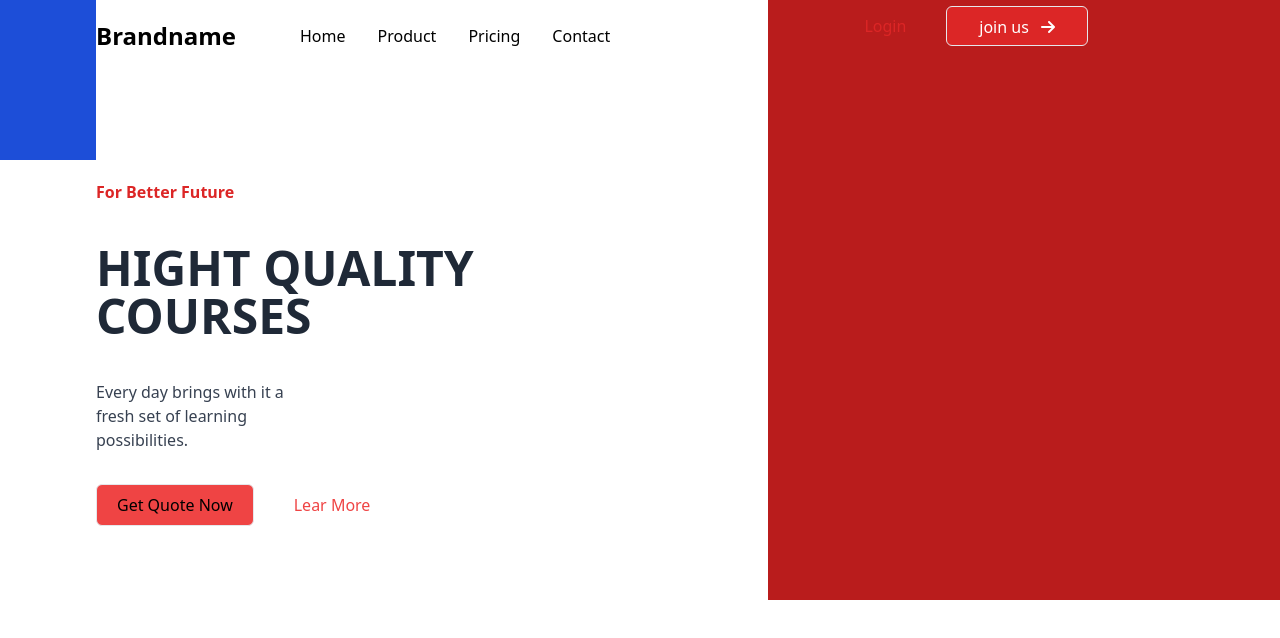
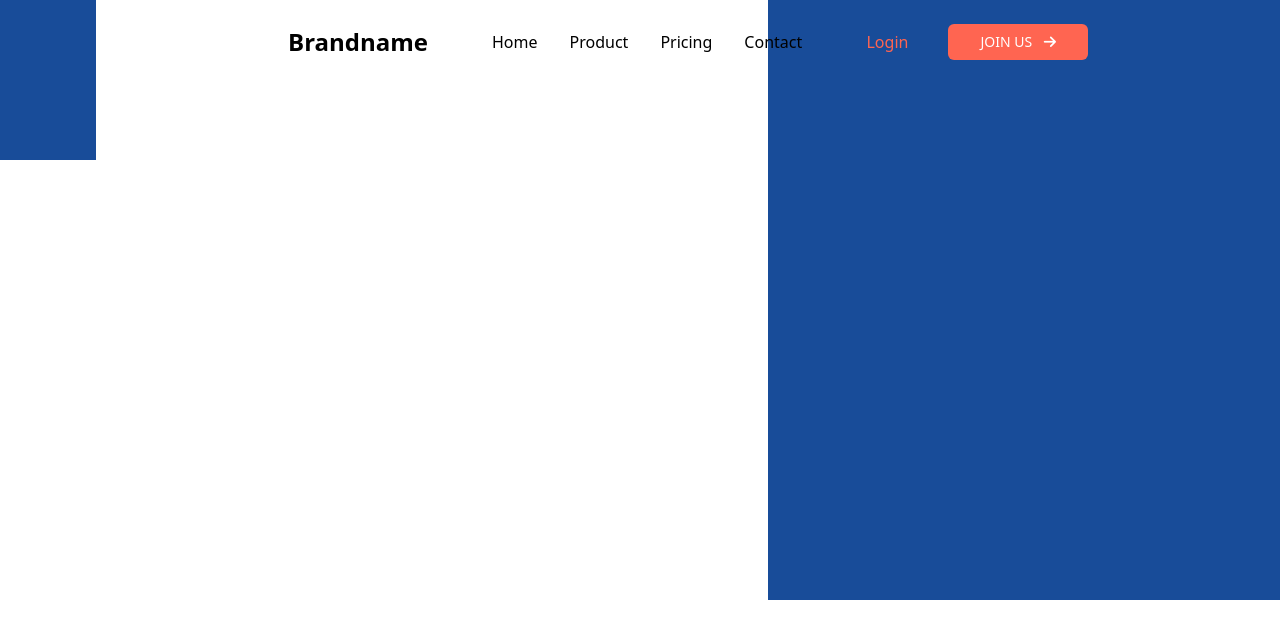
Before and after one commit to MaryMumladze/School-geniun, a website: page public/index.html in a window 1280 px wide. Drawn offline with nearby package versions, Linux system fonts and the light colour scheme.

Commit message:
add navbar responsive

```diff
--- a/public/index.html
+++ b/public/index.html
@@ -2,7 +2,7 @@
 <html lang="en">
 <head>
     <meta charset="utf-8">
-    <link href="./styles.css" rel="stylesheet" />
+    <link href="./styles.css" rel="stylesheet"/>
     <link href="https://unpkg.com/tailwindcss@^1.0/dist/tailwind.min.css"rel="stylesheet">
     <meta name="viewport" content="width=device-width, initial-scale=1.0">
     <title>School Geniune</title>
@@ -10,13 +10,15 @@
 <body>
     <div>
     <div class="relative">
-        <div class="absolute -z-50 bg-blue-700 bg-opacity-100 h-40 w-24"></div>
-        <div class="absolute -z-50 right-0 bg-red-700 bg-opacity-100 height1 w-2/5 " ></div>
+        <div class="absolute -z-50 bg-blue bg-opacity-100 h-40 w-24"></div>
+        <div class="absolute -z-50 bg-blue bg-opacity-100 md:w-2/5 height1 right-0" >
     </div>
-    <div class="container mx-auto flex flex-row items-center justify-between">
-        <div class="ml-24 flex flex-row items-center  pt-5">
-        <h1 class="mr-16 font-bold text-2xl">Brandname</h1>
-        <ul class="flex flex-row gap-8">
+    </div>
+    <div>
+    <div class="container mx-auto flex flex-row items-center justify-between md:pt-6 pt-3">
+        <div class="flex flex-row gap-16 items-center md:pl-36 pl-10">
+        <h1 class="font-bold text-2xl pl-36">Brandname</h1>
+        <ul class="lg:flex hidden flex-row gap-8">
             <a>
                 <li>Home</li>
             </a>
@@ -32,29 +34,30 @@
         </ul>
     </div>
 
-<div class="flex flex-row gap-10 pr-48 h-10">
-    <button class="text-red-600">Login</button>
-    <button class="border rounded-md px-8 py-2 text-white bg-red-600">join us
+<div class="flex flex-row md:gap-10 gap-5 lg:pr-48 pr-10 sm:visible invisible">
+    <button class="text-red">Login</button>
+    <button class="border-none rounded-md md:px-8 px-3 py-2 text-white bg-red sm:text-sm text-xs">JOIN US
         <i class="fa-solid fa-arrow-right ml-2 " aria-hidden="true"></i>
     </button>
 </div>
+<div class="icon sm:hidden visible text-3xl">
+    <i class="fa-sharp fa-solid fa-bars mr-16"></i>
 </div>
-<div class="flex flex-row">
-<div class="container mx-auto">
-<div class="mt-32 px-24">
-<p class="font-semibold text-red-600">For Better Future</p>
+</div>
+<!-- <div class="container mx-auto flex flex-row justify-between">
+<div class="mt-32 ml-36">
+<p class="font-semibold text-red">For Better Future</p>
 <h1 class="text-5xl font-bold w-96 mt-10 text-gray-800">HIGHT QUALITY COURSES</h1>
 <p class="mt-10 text-gray-700 w-56">Every day brings with it a fresh set of learning possibilities.</p>
 <div class="flex flex-row mt-8">
-    <button class="px-5 py-2 border rounded-md bg-red-500 mr-2">Get Quote Now</button>
-    <button class="px-8 py-2 border-red-600 rounded-md text-red-500"> Lear More</button>
+    <button class="px-6 py-2 border rounded-md bg-red mr-2 text-white">Get Quote Now</button>
+    <button class="px-8 py-2 border border-red rounded-md text-red"> Lear More</button>
 </div>
 </div>
+<div class="container mx-auto">
+    <img class="absolute width mt-8 right-0 mr-20" src="./img/none.png">
 </div>
-<!-- <div class="mt-5 mr-24">
-<img class="w-full" src="./img/none.png">
 </div> -->
-</div>
 </div>
 
 
--- a/src/styles.css
+++ b/src/styles.css
@@ -6,4 +6,10 @@
     .height1{
         height: 600px;
     }
+    .height2{
+        height: 200px;
+    }
+    .width{
+        width: 500px;
+    }
 }
--- a/tailwind.config.js
+++ b/tailwind.config.js
@@ -2,7 +2,12 @@
 module.exports = {
   content: ['./public/*.html'],
   theme: {
-    extend: {},
+    extend: {
+      colors: {
+        'red': "#FF6551",
+        'blue': "#184C99",
+      }
+    },
   },
   plugins: [],
 }
```
Also changed, not shown: public/img/none.png (renamed from src/img/none.png), public/styles.css.
